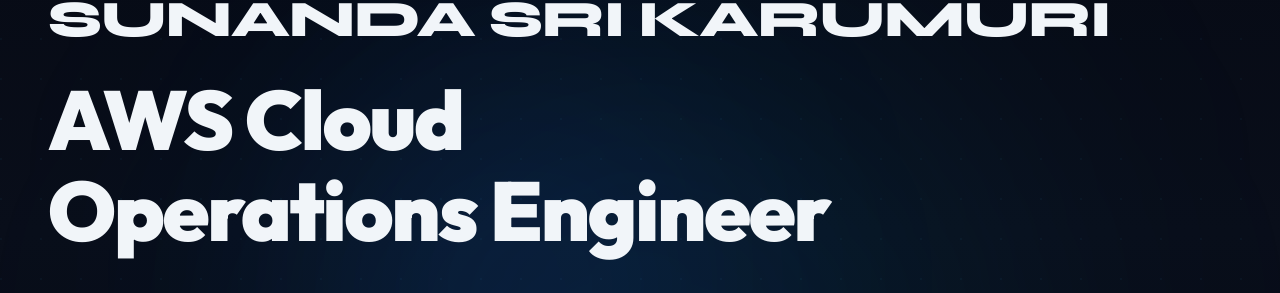
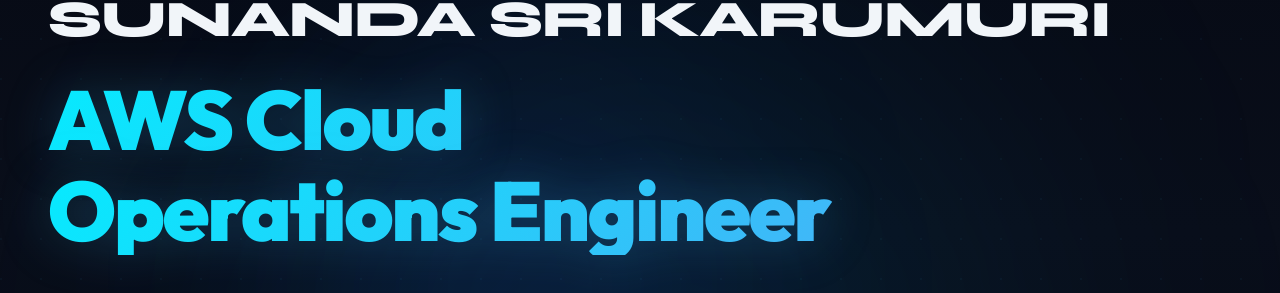
Before and after one commit to VinodKotipalli/sunanda-portfolio, a React (Vite) app: page / in a window 1280 px wide. Shown: the part 202-495 px from the top of the page. Built offline with nearby package versions, Linux system fonts and the light colour scheme; no server answers; a web font is replaced by a local one.

Commit message:
feat: add rgb chromatic animation to hero title
Implement a CSS gradient animation for the "AWS Cloud Operations Engineer" role title to enhance visual appeal. Updated styles include theme-aware light/dark mode support.

```diff
--- a/src/components/Hero.tsx
+++ b/src/components/Hero.tsx
@@ -61,12 +61,12 @@
             {personalInfo.name}
           </h1>
 
-          {/* Role Title in Unified Single Color */}
-          <div className="font-['Outfit',sans-serif] font-black text-4xl sm:text-6xl md:text-7xl lg:text-[5.2rem] leading-[1.05] tracking-tight text-slate-100">
-            <div className="mb-1">
+          {/* Role Title with Cool and Fresh RGB Styling */}
+          <div className="font-['Outfit',sans-serif] font-black text-4xl sm:text-6xl md:text-7xl lg:text-[5.2rem] leading-[1.05] tracking-tight">
+            <div className="mb-1 text-rgb-fresh">
               AWS Cloud
             </div>
-            <div>
+            <div className="text-rgb-fresh">
               Operations Engineer
             </div>
           </div>
--- a/src/index.css
+++ b/src/index.css
@@ -269,6 +269,53 @@
   90% { transform: translateY(-15px); opacity: 1; }
   100% { transform: translateY(0); opacity: 1; }
 }
+/* RGB Chromatic Flow Animation */
+@keyframes rgbFlow {
+  0% {
+    background-position: 0% 50%;
+  }
+  50% {
+    background-position: 100% 50%;
+  }
+  100% {
+    background-position: 0% 50%;
+  }
+}
+
+.text-rgb-fresh {
+  background: linear-gradient(
+    135deg,
+    #00f0ff 0%,
+    #38bdf8 22%,
+    #818cf8 45%,
+    #a855f7 65%,
+    #10b981 85%,
+    #00f0ff 100%
+  );
+  background-size: 300% 300%;
+  -webkit-background-clip: text;
+  -webkit-text-fill-color: transparent;
+  background-clip: text;
+  animation: rgbFlow 7s ease infinite;
+  filter: drop-shadow(0 0 25px rgba(56, 189, 248, 0.25));
+}
+
+html.light .text-rgb-fresh {
+  background: linear-gradient(
+    135deg,
+    #0284c7 0%,
+    #2563eb 25%,
+    #7c3aed 50%,
+    #059669 75%,
+    #0284c7 100%
+  );
+  background-size: 300% 300%;
+  -webkit-background-clip: text;
+  -webkit-text-fill-color: transparent;
+  background-clip: text;
+  filter: drop-shadow(0 2px 8px rgba(37, 99, 235, 0.15));
+}
+
 /* Custom Scrollbar */
 ::-webkit-scrollbar {
   width: 8px;
```
